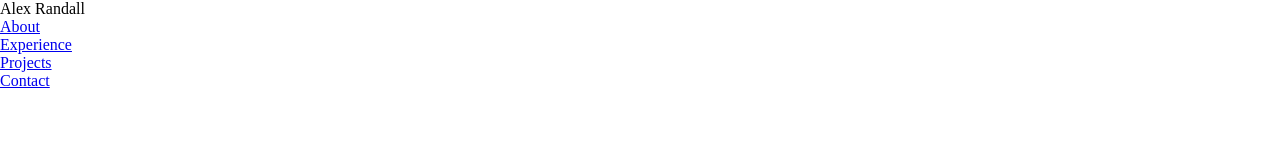
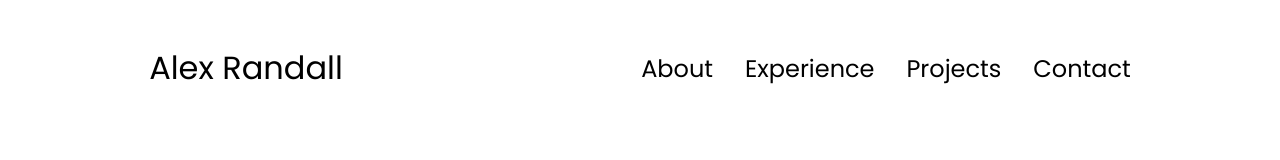
Before and after one commit to randallcoding/alex-portfolio-2, a plain HTML site: page index.html in a window 1280 px wide. Drawn offline with Linux system fonts and the light colour scheme.

Commit message:
Desktop nav page

```diff
--- a/style.css
+++ b/style.css
@@ -1,6 +1,67 @@
 /* GENERAL */
+
+@import url("https://fonts.googleapis.com/css2?family=Poppins:wght@300;400;500;600&display=swap");
 
 * {
     margin: 0;
     padding: 0;
 }
+
+body {
+    font-family: "Poppins", sans-serif;
+}
+
+html {
+    scroll-behavior: smooth;
+}
+
+p {
+color: rgb(85,85,85);
+}]
+
+/*TRANSITION*/
+
+a, .btn {
+    transition: all 300ms ease;
+}
+
+
+/* DESKTOP NAV */
+
+nav, .nav-links {
+    display: flex;
+}
+
+nav {
+    justify-content: space-around;
+    align-items: center;
+    height: 17vh;
+}
+
+.nav-links {
+    gap: 2rem;
+    list-style: none;
+    font-size: 1.5rem;
+}
+
+a {
+    color: black;
+    text-decoration: none;
+    text-decoration-color: white;
+}
+
+
+a:hover {
+    color: grey;
+    text-decoration: underline;
+    text-underline-offset: 1rem;
+    text-decoration-color: rgb(181, 181, 181);
+}
+
+.logo {
+    font-size: 2rem;
+}
+
+.logo:hover {
+    cursor: default;
+}
```
Also changed, not shown: index.html (+4 -4 lines).
